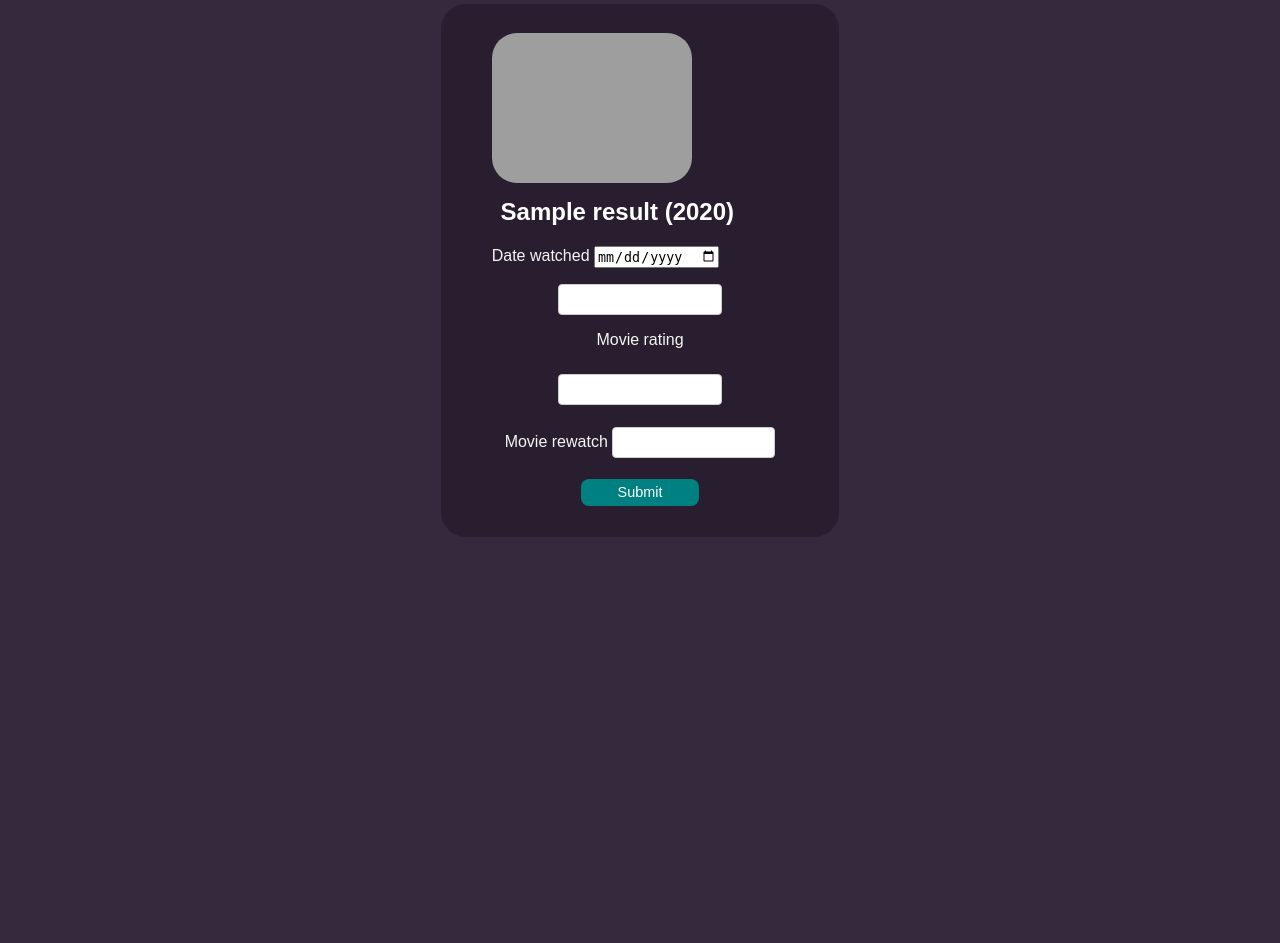
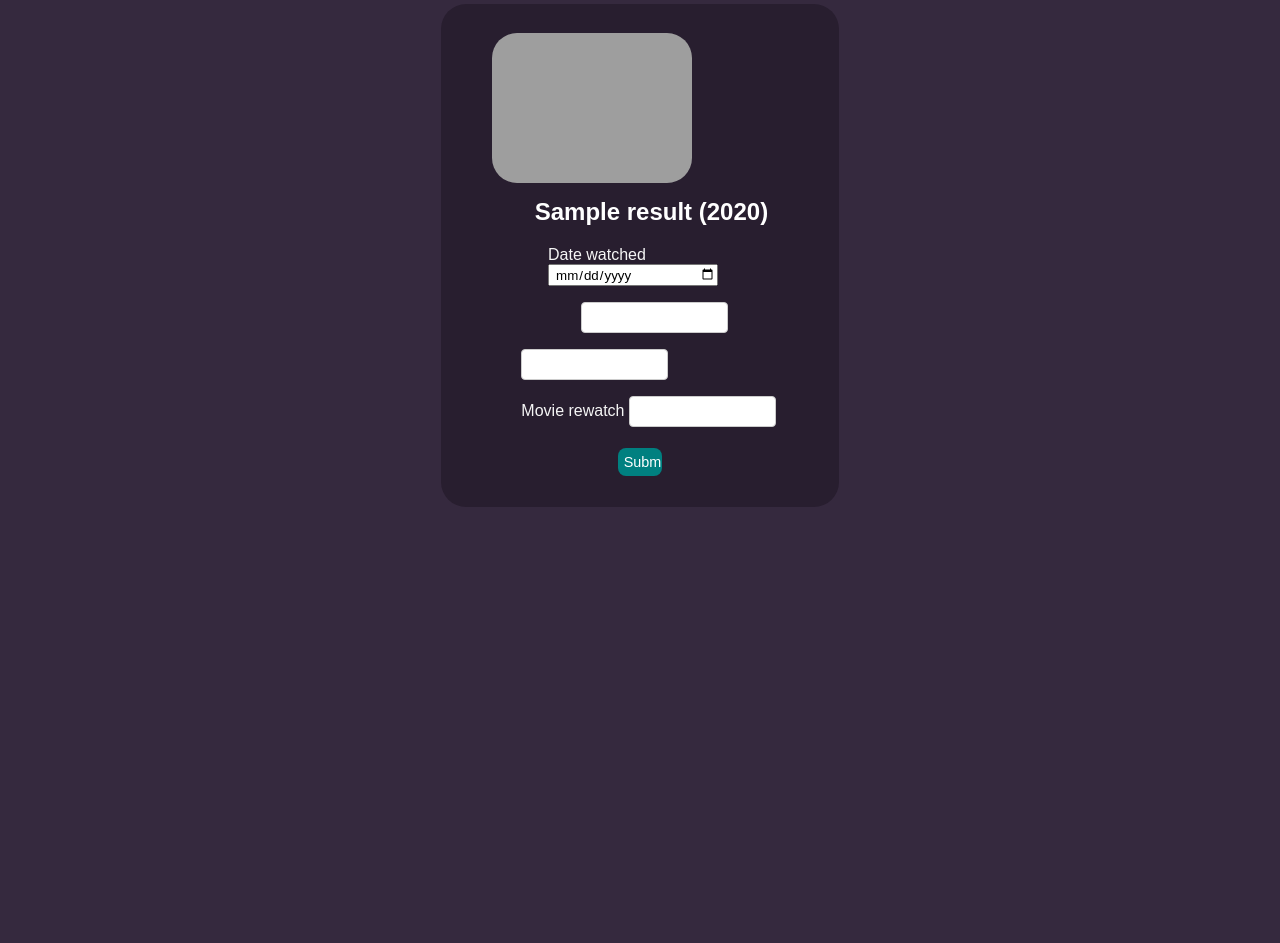
Before and after one commit to juliahorta/CineMate, a Python web app: template app/templates/log_movie.html in a window 1280 px wide. Shown: the part 165-1108 px from the top of the page. Run offline with Jinja, Linux system fonts and the light colour scheme; the template is opened without the code that fills it: most values are stand-ins (such as "Sample title", 1, 10 or a date in 2020); form fields are guessed from the names that the template uses; grey boxes are pictures that could not be loaded.

Commit message:
fixing styling of logging page

```diff
--- a/app/forms.py
+++ b/app/forms.py
@@ -73,7 +73,7 @@ class RateGenres(FlaskForm):
 class LogMovie(FlaskForm):
     # will already have movie name and release date info from api
     dateWatched = DateField('Date Watched', format='%Y-%m-%d', validators=[DataRequired()])
-    movieReview = TextAreaField('Review', validators=[Length(min=0, max=140)], render_kw={"placeholder": "Review"})
+    movieReview = TextAreaField('Review', validators=[Length(min=0, max=140)], render_kw={"placeholder": "Write a review..."})
     movieRating = RadioField('Rating', choices=[(1,'1 Star'),(2,'2 Stars'),(3,'3 Stars'),(4,'4 Stars'),(5,'5 Stars')], validators=[DataRequired()])
     movieRewatch = BooleanField('Rewatch?')
     submit = SubmitField('Save')
--- a/app/static/styles.css
+++ b/app/static/styles.css
@@ -201,15 +201,56 @@ input[type="password" i] {
 .log-poster {
   width: 200px;
   height: auto;
-  float: left; margin: 0px 15px 15px 0px;
+  float: left; margin: 0px 35px 15px 0px;
 }
 
-.rest-log-info, .log-name, .log-date {
+.rest-log-info, .log-date {
+  text-align: left;
+  padding-left: 10%;
+}
+
+input[type="date" i] {
+  font-family: sans-serif;
+  padding-left: 5px;
+  width: 170px;
+
+}
+
+.log-name {
+  padding-left: 5% !important;
   text-align: left;
 }
 
-.log-name {
-  padding-left: 3%;
+.log-review, .review-cont {
+  text-align: left !important;
+}
+
+textarea {
+  font-family: sans-serif;
+  resize: none;
+  width: 275px;
+  height: 50px;
+  text-align: left !important;
+  outline: none;
+  padding-left: 5px;
+  border-radius: 4px;
+
+}
+
+.repeat-log {
+  text-align: left;
+}
+
+.log-button {
+  text-align: center;
+}
+
+.log-stars {
+  text-align: left;
+}
+
+input[type="submit" i] {
+  width: 15%;
 }
 
 
--- a/app/templates/log_movie.html
+++ b/app/templates/log_movie.html
@@ -9,14 +9,13 @@
                 <div class="rest-log-info">
                     <h2 class="log-name"> {{ result.title }} ({{ result.release_date[:4] }}) </h2>
                     {{ form.hidden_tag() }}
-                    <p class="log-date"> {{ form.dateWatched.label }} {{ form.dateWatched() }}</p>
-                    <p class="log-reveiw"> {{ form.movieReview() }} </p>
-                    <p> {{ form.movieRating.label }}</p>
-                    <p class="genre-radio"> {{ form.movieRating() }}</p>
-                    <p>{{ form.movieRewatch.label }} {{ form.movieRewatch() }}</p>
+                    <p class="log-date"> {{ form.dateWatched.label }}  {{ form.dateWatched() }}</p>
+                    <div class="review-cont"><p class="log-reveiw"> {{ form.movieReview() }} </p></div>
+                    <p class="log-stars"> {{ form.movieRating() }}</p>
+                    <p class="repeat-log">{{ form.movieRewatch.label }} {{ form.movieRewatch() }}</p>
                 </div>
             </div>
-            <p>{{ form.submit() }}</p>
+            <p class="log-button">{{ form.submit() }}</p>
         </form>
     </div>
 
```
Also changed, not shown: app.db.
